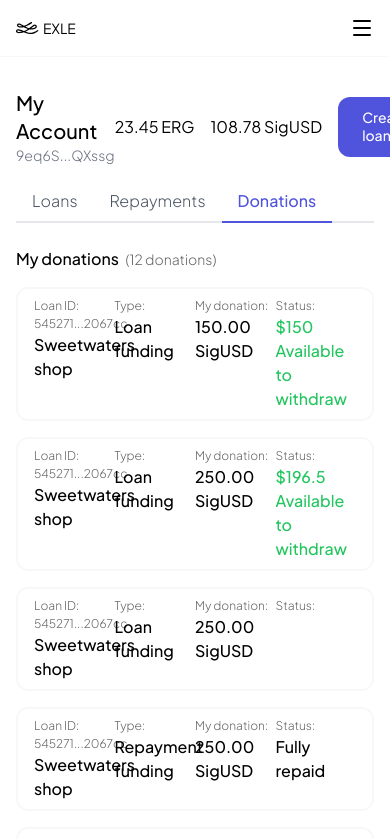
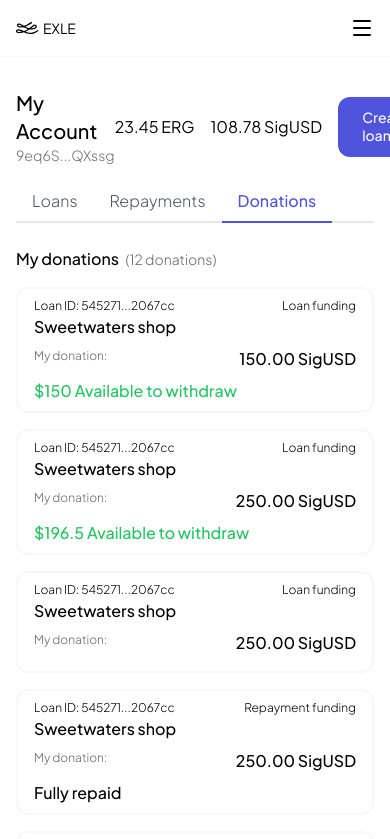
Before and after one commit to SavonarolaLabs/exle-svelte, a SvelteKit app: page /account/donations in a window 390 px wide. Shown: the top 839 px of the page. Built offline with nearby package versions, Linux system fonts and the light colour scheme.

Commit message:
mobile view Donations

```diff
--- a/src/components/donations/DonationsList.svelte
+++ b/src/components/donations/DonationsList.svelte
@@ -7,6 +7,7 @@
 		>({donations.length} donation{donations.length == 1 ? '' : 's'})</span
 	>
 </div>
+<div class="hidden lg:block">
 	{#each donations as d}
 		<div
 			class="mb-4 grid grid-cols-4 rounded-xl border-2 border-light-border p-2 px-4 dark:border-dark-border"
@@ -31,3 +32,26 @@
 			</div>
 		</div>
 	{/each}
+</div>
+
+<div class="block lg:hidden">
+	{#each donations as d}
+		<div class="mb-4 rounded-xl border-2 border-light-border p-2 px-4 dark:border-dark-border">
+			<div class="flex justify-between">
+				<div class="text-xs">Loan ID: {d.loan_id}</div>
+				<div class="text-xs">{d.type}</div>
+			</div>
+			<div class="text-lg font-medium">{d.name}</div>
+
+			<div class="my-2 flex justify-between">
+				<div class="text-xs opacity-[0.6]">My donation:</div>
+				<div class="font-medium">{d.donation}</div>
+			</div>
+			<div>
+				<div class="font-medium" class:text-green-500={d.status?.includes('withdraw')}>
+					{d.status}
+				</div>
+			</div>
+		</div>
+	{/each}
+</div>
```
Lines whose indentation alone changed are shown as unchanged.
